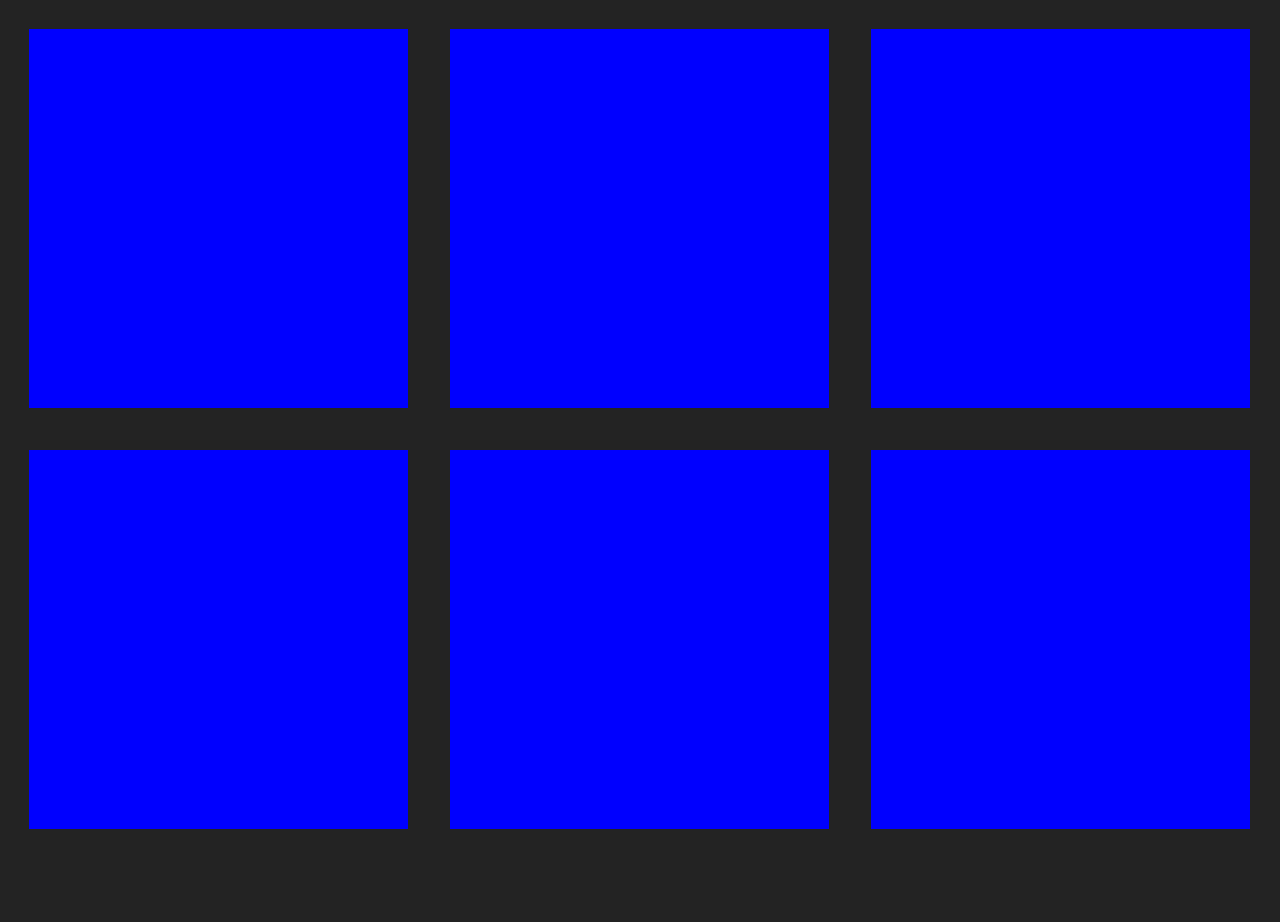
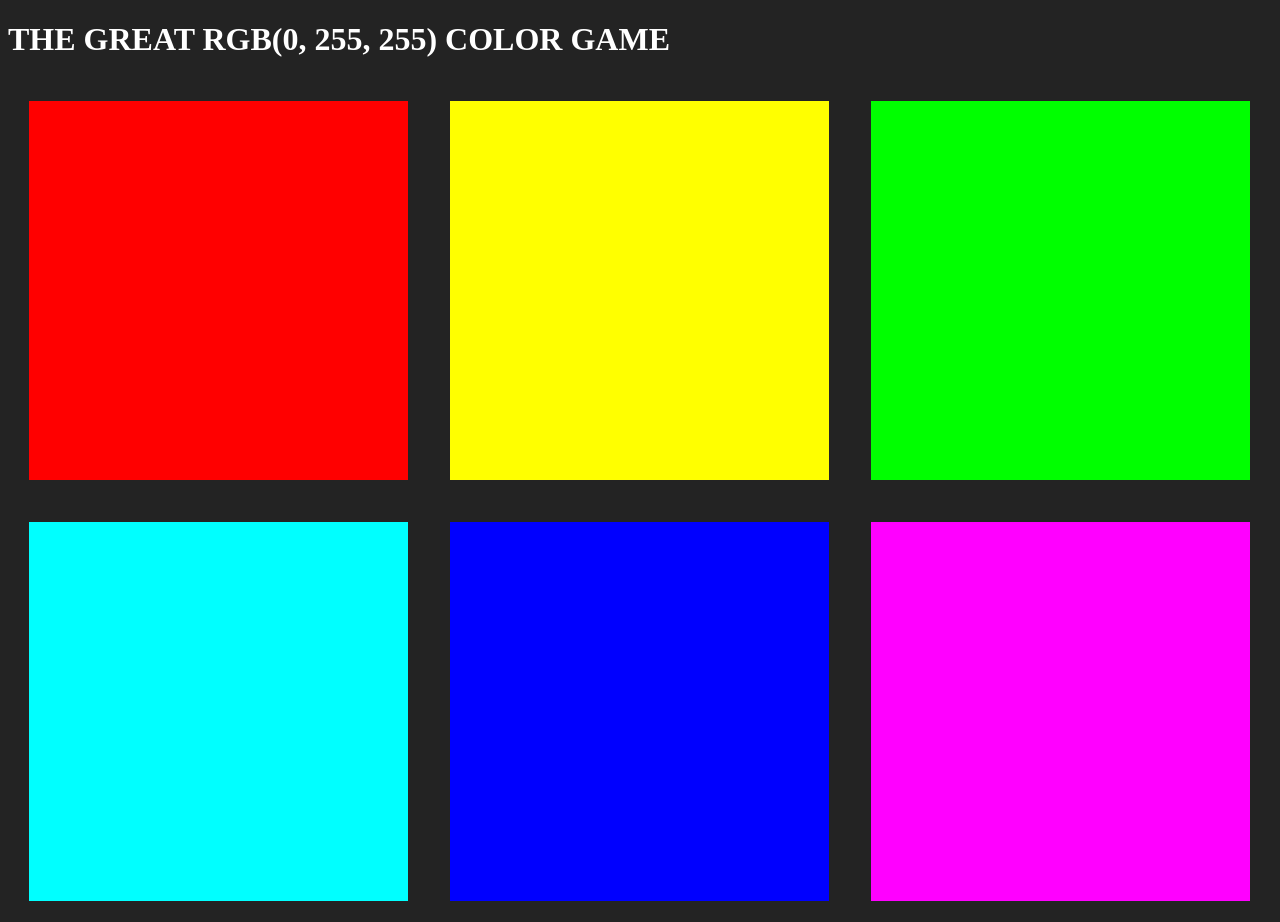
Before and after one commit to tonyn4444/color-guessing-game, a plain HTML site: page color-game.html in a window 1280 px wide. Before the commit the page ends 850 px from the top, so only its background shows below. Drawn offline with nearby package versions, Linux system fonts and the light colour scheme.

Commit message:
add colors array, message, and functionality for correct and wrong color selections

```diff
--- a/color-game.css
+++ b/color-game.css
@@ -9,3 +9,12 @@ body {
 	padding-bottom: 30%;
 	float: left;
 }
+
+h1 {
+	color: white;
+	text-transform: uppercase;
+}
+
+span {
+	color: white;
+}
--- a/color-game.html
+++ b/color-game.html
@@ -5,6 +5,12 @@
 	<link rel="stylesheet" href="color-game.css">
 </head>
 <body>
+<h1>The Great <span id="picked-color"></span> Color Game</h1>
+
+<div>
+	<span id="message"></span>
+</div>
+
 	<div id="container">
 		<div class="square"></div>
 		<div class="square"></div>
--- a/colorGame.js
+++ b/colorGame.js
@@ -0,0 +1,30 @@
+var colors = [
+	"rgb(255, 0, 0)",
+	"rgb(255, 255, 0)",
+	"rgb(0, 255, 0)",
+	"rgb(0, 255, 255)",
+	"rgb(0, 0, 255)",
+	"rgb(255, 0, 255)"
+]
+
+var squares = document.querySelectorAll(".square");
+var pickedColor = colors[3];
+var pickedColorTitle = document.querySelector("#picked-color");
+var messageDisplay = document.querySelector("#message");
+pickedColorTitle.textContent = pickedColor;
+
+
+for (i = 0; i < squares.length; i++) {
+	squares[i].style.background = colors[i]
+	squares[i].addEventListener("click", function() {
+		if (this.style.background != pickedColor) {
+			this.style.background = "#232323"
+			messageDisplay.textContent = "Wrong! Try again"
+		} else {
+			for (j = 0; j < squares.length; j++) {
+				squares[j].style.background = pickedColor;
+				messageDisplay.textContent = "Correct!";
+			}
+		}
+	});
+}
```
